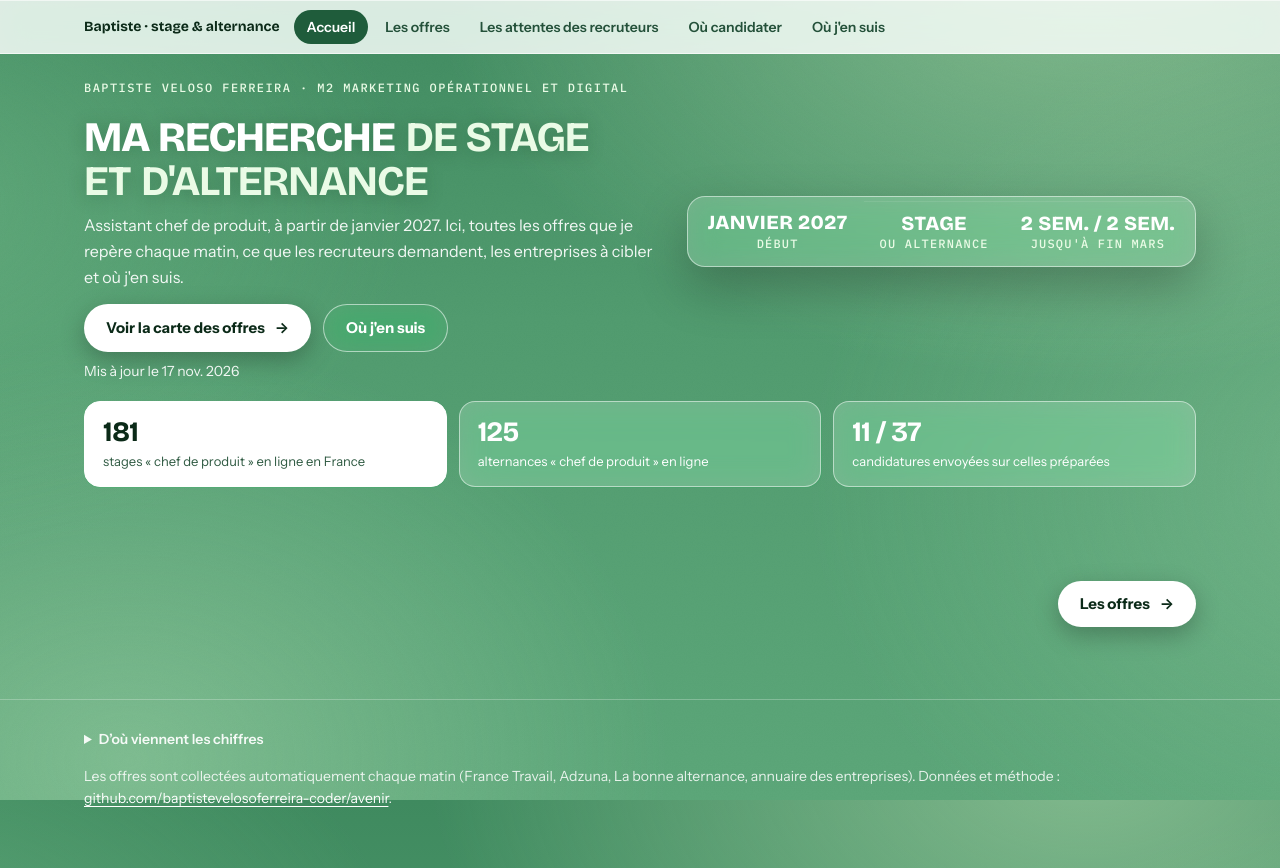
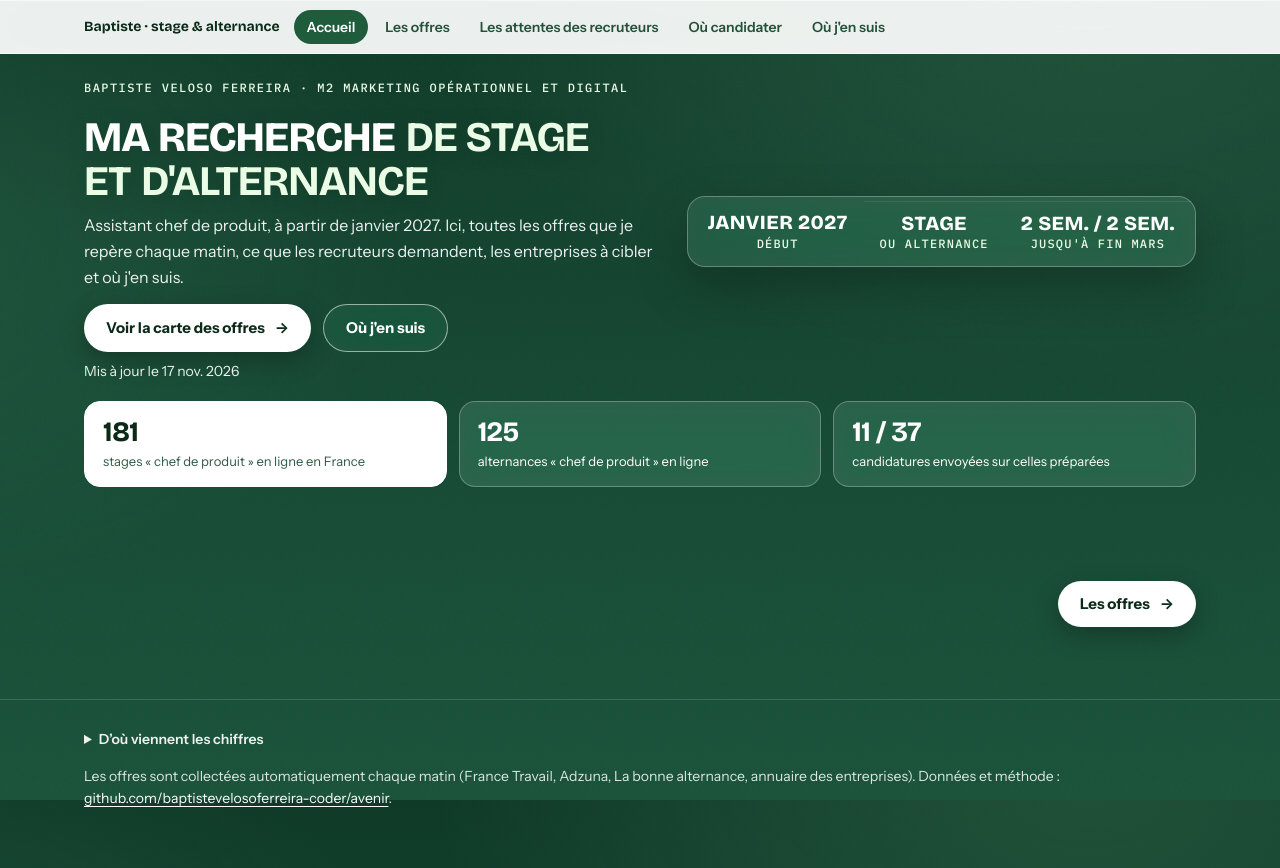
Before and after one commit to baptistevelosoferreira-coder/avenir, a plain HTML site: page index.html in a window 1280 px wide. Drawn offline with nearby package versions, Linux system fonts and the light colour scheme.

Commit message:
Fond vert sapin
Co-Authored-By: Claude Opus 5.5 <noreply@anthropic.com>
Claude-Session: https://claude.ai/code/session_015KZMoQEAVbsQhWqYtDQ7dx

```diff
--- a/assets/style.css
+++ b/assets/style.css
@@ -459,3 +459,17 @@ footer .sources ul { margin: 10px 0 0; padding-left: 18px; display: grid; gap: 8
 footer .sources span { opacity: .85; }
 footer .sources a { color: #fff; }
 @media (max-width: 760px) { .chips { justify-self: start; } }
+
+/* ---------- Vert sapin ---------- */
+html { background: #123d2b; }
+body {
+  background:
+    radial-gradient(1100px 700px at 85% -5%, rgba(120, 190, 140, .18), transparent 60%),
+    radial-gradient(900px 600px at -10% 30%, rgba(70, 140, 100, .22), transparent 60%),
+    linear-gradient(180deg, #0f3a28 0%, #154832 50%, #1a5239 100%);
+  background-attachment: fixed;
+}
+.toc { background: rgba(255, 255, 255, .92); }
+.tiles.big .tile { background: rgba(255, 255, 255, .12); border-color: rgba(255, 255, 255, .28); }
+.chips { background: rgba(255, 255, 255, .1); border-color: rgba(255, 255, 255, .28); }
+footer { border-top-color: rgba(255, 255, 255, .15); }
```
